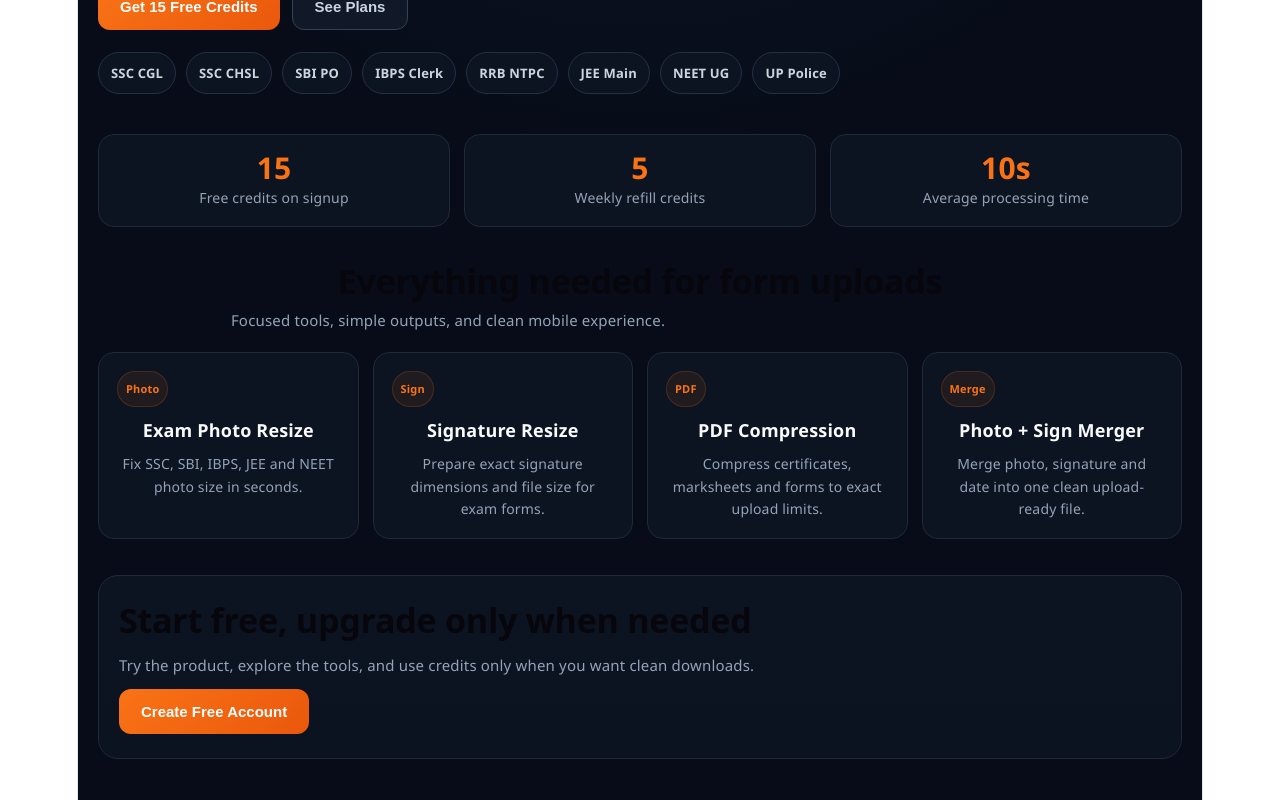
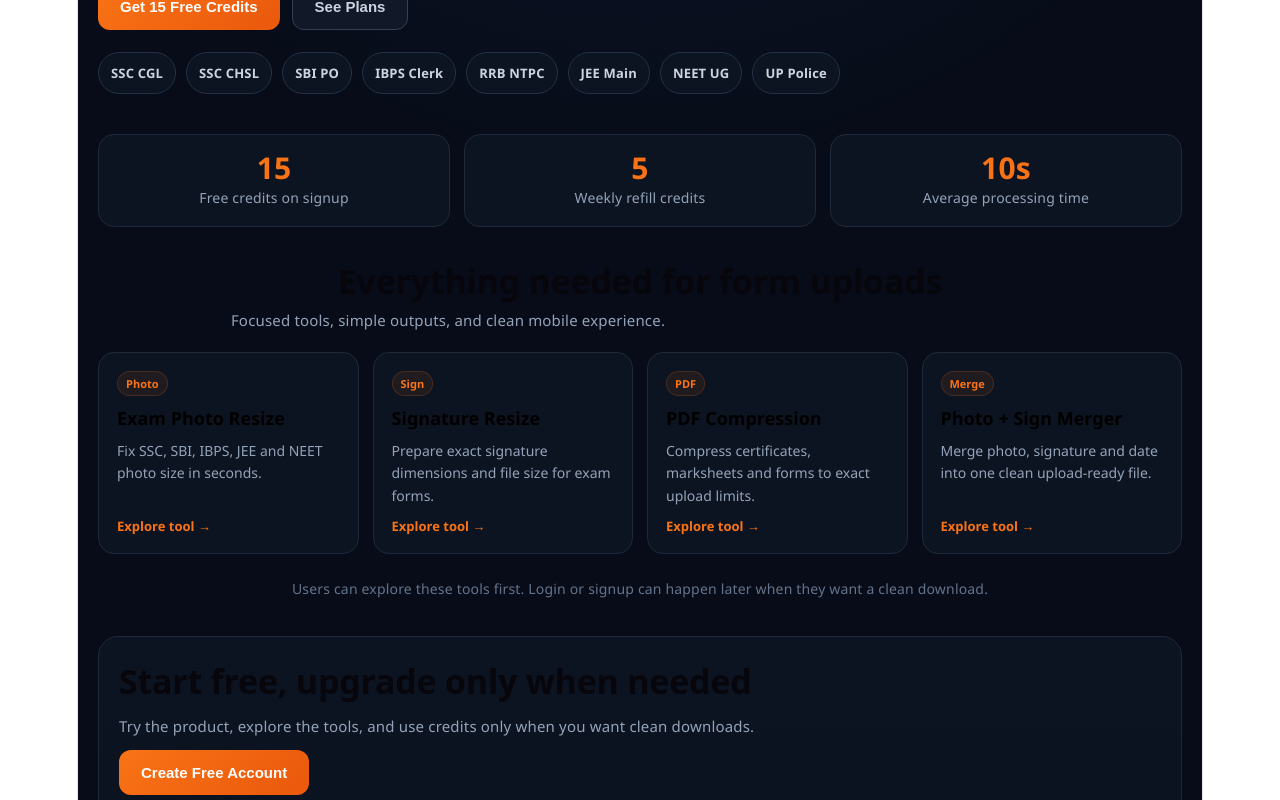
Before and after one commit to akash-srivastav02/DocSaathiAI, a React (Vite) app in the folder frontend/: page / in a window 1280 px wide. Shown: the part 498-1298 px from the top of the page. Built offline with nearby package versions, Linux system fonts and the light colour scheme; no server answers.

Commit message:
landing page ui - 1

```diff
--- a/frontend/src/pages/Landing.jsx
+++ b/frontend/src/pages/Landing.jsx
@@ -2,10 +2,30 @@
 import useStore from "../store/useStore";
 
 const FEATURES = [
-  { title: "Exam Photo Resize", desc: "Fix SSC, SBI, IBPS, JEE and NEET photo size in seconds.", tag: "Photo" },
-  { title: "Signature Resize", desc: "Prepare exact signature dimensions and file size for exam forms.", tag: "Sign" },
-  { title: "PDF Compression", desc: "Compress certificates, marksheets and forms to exact upload limits.", tag: "PDF" },
-  { title: "Photo + Sign Merger", desc: "Merge photo, signature and date into one clean upload-ready file.", tag: "Merge" },
+  {
+    title: "Exam Photo Resize",
+    desc: "Fix SSC, SBI, IBPS, JEE and NEET photo size in seconds.",
+    tag: "Photo",
+    route: "/tool/photo",
+  },
+  {
+    title: "Signature Resize",
+    desc: "Prepare exact signature dimensions and file size for exam forms.",
+    tag: "Sign",
+    route: "/tool/signature",
+  },
+  {
+    title: "PDF Compression",
+    desc: "Compress certificates, marksheets and forms to exact upload limits.",
+    tag: "PDF",
+    route: "/pdf/compress",
+  },
+  {
+    title: "Photo + Sign Merger",
+    desc: "Merge photo, signature and date into one clean upload-ready file.",
+    tag: "Merge",
+    route: "/merger",
+  },
 ];
 
 const EXAMS = ["SSC CGL", "SSC CHSL", "SBI PO", "IBPS Clerk", "RRB NTPC", "JEE Main", "NEET UG", "UP Police"];
@@ -75,13 +95,22 @@
           </div>
           <div style={s.featureGrid}>
             {FEATURES.map((feature) => (
-              <div key={feature.title} style={s.featureCard}>
+              <button
+                key={feature.title}
+                type="button"
+                style={s.featureCard}
+                onClick={() => navigate(feature.route)}
+              >
                 <span style={s.featureTag}>{feature.tag}</span>
                 <h3 style={s.featureTitle}>{feature.title}</h3>
                 <p style={s.featureDesc}>{feature.desc}</p>
-              </div>
+                <span style={s.featureLink}>Explore tool →</span>
+              </button>
             ))}
           </div>
+          <p style={s.exploreNote}>
+            Users can explore these tools first. Login or signup can happen later when they want a clean download.
+          </p>
         </section>
 
         <section style={s.ctaSection}>
@@ -222,6 +251,11 @@
     display: "flex",
     flexDirection: "column",
     gap: 10,
+    textAlign: "left",
+    cursor: "pointer",
+    fontFamily: "inherit",
+    appearance: "none",
+    width: "100%",
   },
   featureTag: {
     color: "#f97316",
@@ -235,6 +269,8 @@
   },
   featureTitle: { fontSize: 18, fontWeight: 800, margin: 0 },
   featureDesc: { color: "#94a3b8", fontSize: 14, lineHeight: 1.6, margin: 0 },
+  featureLink: { color: "#f97316", fontSize: 13, fontWeight: 800, marginTop: "auto" },
+  exploreNote: { color: "#64748b", fontSize: 14, lineHeight: 1.6, margin: "4px 0 0" },
   ctaSection: {
     background: "linear-gradient(180deg,#0d1421,#0b1220)",
     border: "1px solid #1e293b",
```
